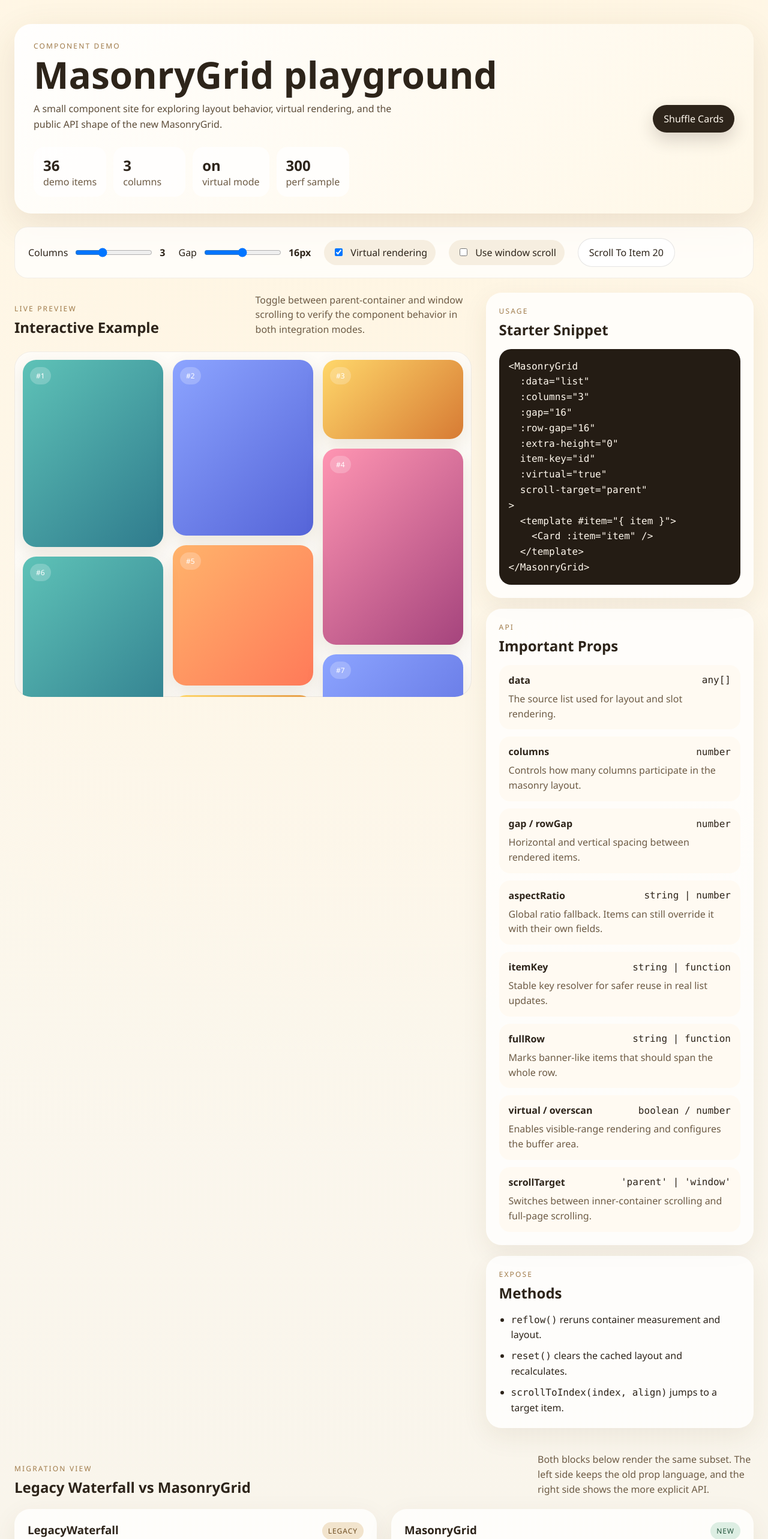
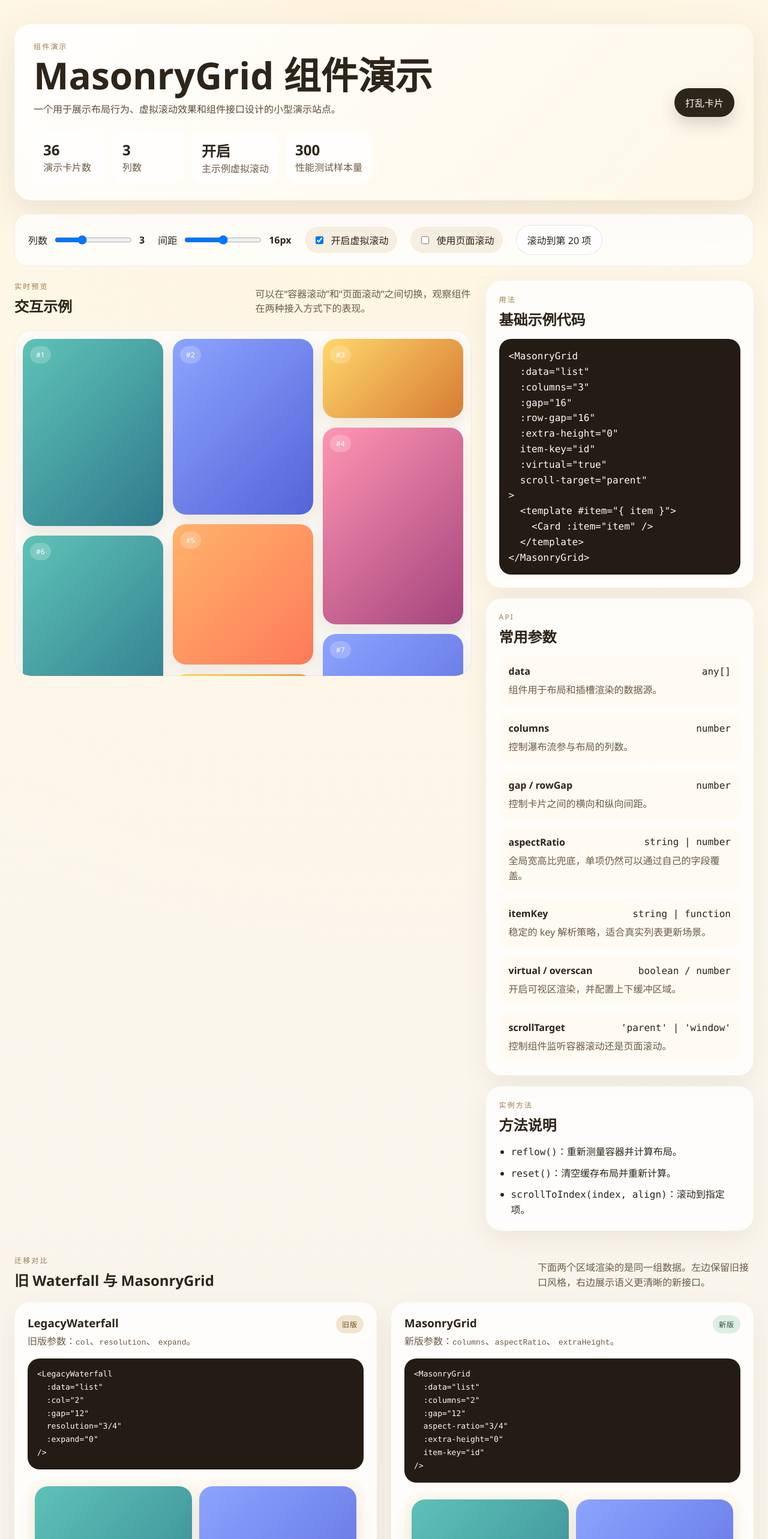
Before and after one commit to zzza-ux/vue-masonry-grid, a Vue app: page / in a window 1280 px wide. Shown: the top 2566 px of the page at 60% size. Built offline with nearby package versions, Linux system fonts and the light colour scheme.

Commit message:
feat: localize demo copy to chinese

```diff
--- a/index.html
+++ b/index.html
@@ -1,12 +1,12 @@
-<!doctype html>
+<!DOCTYPE html>
 <html lang="en">
   <head>
     <meta charset="UTF-8" />
     <meta name="viewport" content="width=device-width, initial-scale=1.0" />
-    <title>MasonryGrid Demo</title>
+    <title>MasonryGrid 组件演示</title>
   </head>
   <body>
     <div id="app"></div>
     <script type="module" src="/src/main.ts"></script>
   </body>
-  </html>
+</html>
--- a/src/App.vue
+++ b/src/App.vue
@@ -1,58 +1,57 @@
 <template>
   <main class="page-shell">
     <section class="hero">
-      <p class="eyebrow">Component Demo</p>
+      <p class="eyebrow">组件演示</p>
       <div class="hero-row">
         <div>
-          <h1>MasonryGrid playground</h1>
+          <h1>MasonryGrid 组件演示</h1>
           <p class="hero-copy">
-            A small component site for exploring layout behavior, virtual
-            rendering, and the public API shape of the new MasonryGrid.
+            一个用于展示布局行为、虚拟滚动效果和组件接口设计的小型演示站点。
           </p>
         </div>
-        <button class="primary-btn" @click="shuffleCards">Shuffle Cards</button>
+        <button class="primary-btn" @click="shuffleCards">打乱卡片</button>
       </div>
       <div class="hero-stats">
         <div class="hero-stat">
           <strong>{{ cards.length }}</strong>
-          <span>demo items</span>
+          <span>演示卡片数</span>
         </div>
         <div class="hero-stat">
           <strong>{{ columns }}</strong>
-          <span>columns</span>
+          <span>列数</span>
         </div>
         <div class="hero-stat">
-          <strong>{{ virtual ? "on" : "off" }}</strong>
-          <span>virtual mode</span>
+          <strong>{{ virtual ? "开启" : "关闭" }}</strong>
+          <span>主示例虚拟滚动</span>
         </div>
         <div class="hero-stat">
           <strong>{{ perfSize }}</strong>
-          <span>perf sample</span>
+          <span>性能测试样本量</span>
         </div>
       </div>
     </section>
 
     <section class="control-panel">
       <label>
-        <span>Columns</span>
+        <span>列数</span>
         <input v-model.number="columns" type="range" min="2" max="5" />
         <strong>{{ columns }}</strong>
       </label>
       <label>
-        <span>Gap</span>
+        <span>间距</span>
         <input v-model.number="gap" type="range" min="8" max="24" />
         <strong>{{ gap }}px</strong>
       </label>
       <label class="toggle">
         <input v-model="virtual" type="checkbox" />
-        <span>Virtual rendering</span>
+        <span>开启虚拟滚动</span>
       </label>
       <label class="toggle">
         <input v-model="windowScroll" type="checkbox" />
-        <span>Use window scroll</span>
+        <span>使用页面滚动</span>
       </label>
       <button class="ghost-btn" @click="scrollToExampleItem">
-        Scroll To Item 20
+        滚动到第 20 项
       </button>
     </section>
 
@@ -60,12 +59,11 @@
       <div class="demo-column">
         <div class="section-heading">
           <div>
-            <p class="section-kicker">Live Preview</p>
-            <h2>Interactive Example</h2>
+            <p class="section-kicker">实时预览</p>
+            <h2>交互示例</h2>
           </div>
           <p class="section-copy">
-            Toggle between parent-container and window scrolling to verify the
-            component behavior in both integration modes.
+            可以在“容器滚动”和“页面滚动”之间切换，观察组件在两种接入方式下的表现。
           </p>
         </div>
 
@@ -121,8 +119,8 @@
         <section class="docs-card">
           <div class="section-heading section-heading--compact">
             <div>
-              <p class="section-kicker">Usage</p>
-              <h2>Starter Snippet</h2>
+              <p class="section-kicker">用法</p>
+              <h2>基础示例代码</h2>
             </div>
           </div>
           <pre class="code-block"><code>{{ usageExample }}</code></pre>
@@ -132,7 +130,7 @@
           <div class="section-heading section-heading--compact">
             <div>
               <p class="section-kicker">API</p>
-              <h2>Important Props</h2>
+              <h2>常用参数</h2>
             </div>
           </div>
           <div class="api-list">
@@ -149,20 +147,14 @@
         <section class="docs-card">
           <div class="section-heading section-heading--compact">
             <div>
-              <p class="section-kicker">Expose</p>
-              <h2>Methods</h2>
+              <p class="section-kicker">实例方法</p>
+              <h2>方法说明</h2>
             </div>
           </div>
           <ul class="simple-list">
-            <li>
-              <code>reflow()</code> reruns container measurement and layout.
-            </li>
-            <li>
-              <code>reset()</code> clears the cached layout and recalculates.
-            </li>
-            <li>
-              <code>scrollToIndex(index, align)</code> jumps to a target item.
-            </li>
+            <li><code>reflow()</code>：重新测量容器并计算布局。</li>
+            <li><code>reset()</code>：清空缓存布局并重新计算。</li>
+            <li><code>scrollToIndex(index, align)</code>：滚动到指定项。</li>
           </ul>
         </section>
       </aside>
@@ -171,12 +163,11 @@
     <section class="compare-section">
       <div class="section-heading">
         <div>
-          <p class="section-kicker">Migration View</p>
-          <h2>Legacy Waterfall vs MasonryGrid</h2>
+          <p class="section-kicker">迁移对比</p>
+          <h2>旧 Waterfall 与 MasonryGrid</h2>
         </div>
         <p class="section-copy">
-          Both blocks below render the same subset. The left side keeps the old
-          prop language, and the right side shows the more explicit API.
+          下面两个区域渲染的是同一组数据。左边保留旧接口风格，右边展示语义更清晰的新接口。
         </p>
       </div>
 
@@ -186,11 +177,11 @@
             <div>
               <h3>LegacyWaterfall</h3>
               <p>
-                Old-style props: <code>col</code>, <code>resolution</code>,
-                <code>expand</code>.
+                旧版参数：<code>col</code>、<code>resolution</code>、
+                <code>expand</code>。
               </p>
             </div>
-            <span class="compare-badge">legacy</span>
+            <span class="compare-badge">旧版</span>
           </header>
           <pre
             class="code-block code-block--small"
@@ -221,11 +212,11 @@
             <div>
               <h3>MasonryGrid</h3>
               <p>
-                New-style props: <code>columns</code>, <code>aspectRatio</code>,
-                <code>extraHeight</code>.
+                新版参数：<code>columns</code>、<code>aspectRatio</code>、
+                <code>extraHeight</code>。
               </p>
             </div>
-            <span class="compare-badge compare-badge--new">new</span>
+            <span class="compare-badge compare-badge--new">新版</span>
           </header>
           <pre
             class="code-block code-block--small"
@@ -255,25 +246,23 @@
 
       <div class="delta-list">
         <article class="delta-item">
-          <strong>Key strategy</strong>
+          <strong>Key 策略</strong>
           <p>
-            Legacy demos tend to rely on <code>item.id</code>; MasonryGrid makes
-            that strategy explicit with <code>itemKey</code>.
+            旧写法往往默认依赖 <code>item.id</code>；MasonryGrid 则通过
+            <code>itemKey</code> 把策略显式暴露出来。
           </p>
         </article>
         <article class="delta-item">
-          <strong>Semantic props</strong>
+          <strong>语义更清晰</strong>
           <p>
             <code>columns</code>, <code>aspectRatio</code> and
-            <code>extraHeight</code> read more like a public API than internal
-            layout math.
+            <code>extraHeight</code> 更像对外能力描述，而不是内部布局计算细节。
           </p>
         </article>
         <article class="delta-item">
-          <strong>Cleaner demos</strong>
+          <strong>示例更纯粹</strong>
           <p>
-            This page now keeps uneven cards as pure masonry items, so the
-            layout behavior is easier to inspect.
+            现在这个页面里的不等高卡片都保持为纯瀑布流项，更方便观察布局行为本身。
           </p>
         </article>
       </div>
@@ -282,12 +271,11 @@
     <section class="perf-section">
       <div class="section-heading">
         <div>
-          <p class="section-kicker">Performance View</p>
-          <h2>Long List Stress Test</h2>
+          <p class="section-kicker">性能视图</p>
+          <h2>长列表压力测试</h2>
         </div>
         <p class="section-copy">
-          Switch sample size to quickly inspect how the grid behaves when the
-          list gets much longer.
+          可以切换不同样本量，快速观察数据规模变大后组件的表现。
         </p>
       </div>
 
@@ -298,35 +286,34 @@
           :class="['perf-chip', { 'perf-chip--active': perfSize === size }]"
           @click="perfSize = size"
         >
-          {{ size }} items
+          {{ size }} 项
         </button>
         <button
           :class="['perf-chip', { 'perf-chip--active': perfVirtual }]"
           @click="perfVirtual = !perfVirtual"
         >
-          Virtual {{ perfVirtual ? "ON" : "OFF" }}
+          虚拟滚动 {{ perfVirtual ? "开" : "关" }}
         </button>
       </div>
 
       <div class="perf-meta">
         <article class="perf-meta__item">
           <strong>{{ perfSize }}</strong>
-          <span>total dataset items</span>
+          <span>总数据量</span>
         </article>
         <article class="perf-meta__item">
           <strong>{{ perfRenderedCount }}</strong>
-          <span>currently rendered DOM items</span>
+          <span>当前真实渲染的 DOM 数</span>
         </article>
         <article class="perf-meta__item">
           <strong>{{ perfSavedCount }}</strong>
-          <span>DOM nodes avoided by virtualization</span>
+          <span>虚拟滚动节省的 DOM 数</span>
         </article>
       </div>
 
       <p class="perf-note">
-        Scroll this board and switch virtual rendering on and off. With
-        virtualization enabled, the grid should keep the mounted DOM count far
-        below the total dataset size.
+        在这个区域里滚动，并切换虚拟滚动开关。开启后，页面实际挂载的 DOM
+        数会明显低于总数据量，更容易看出虚拟滚动的价值。
       </p>
 
       <div class="perf-board">
@@ -403,42 +390,37 @@ const apiItems: ApiItem[] = [
   {
     name: "data",
     type: "any[]",
-    desc: "The source list used for layout and slot rendering.",
+    desc: "组件用于布局和插槽渲染的数据源。",
   },
   {
     name: "columns",
     type: "number",
-    desc: "Controls how many columns participate in the masonry layout.",
+    desc: "控制瀑布流参与布局的列数。",
   },
   {
     name: "gap / rowGap",
     type: "number",
-    desc: "Horizontal and vertical spacing between rendered items.",
+    desc: "控制卡片之间的横向和纵向间距。",
   },
   {
     name: "aspectRatio",
     type: "string | number",
-    desc: "Global ratio fallback. Items can still override it with their own fields.",
+    desc: "全局宽高比兜底，单项仍然可以通过自己的字段覆盖。",
   },
   {
     name: "itemKey",
     type: "string | function",
-    desc: "Stable key resolver for safer reuse in real list updates.",
-  },
-  {
-    name: "fullRow",
-    type: "string | function",
-    desc: "Marks banner-like items that should span the whole row.",
+    desc: "稳定的 key 解析策略，适合真实列表更新场景。",
   },
   {
     name: "virtual / overscan",
     type: "boolean / number",
-    desc: "Enables visible-range rendering and configures the buffer area.",
+    desc: "开启可视区渲染，并配置上下缓冲区域。",
   },
   {
     name: "scrollTarget",
     type: "'parent' | 'window'",
-    desc: "Switches between inner-container scrolling and full-page scrolling.",
+    desc: "控制组件监听容器滚动还是页面滚动。",
   },
 ];
 
@@ -482,9 +464,8 @@ const createCard = (index: number): DemoCard => {
 
   return {
     id: `card-${index}`,
-    title: `Card ${index}`,
-    description:
-      "Mixed aspect ratios simulate real cards with artwork, text and variable content heights.",
+    title: `卡片 ${index}`,
+    description: "使用不同宽高比来模拟真实内容场景。",
     resolution: ratio,
     cardStyle: {
       background: "#fffdf8",
```
Also changed, not shown: 1 other file (tests, documents, lock files or other folders).
